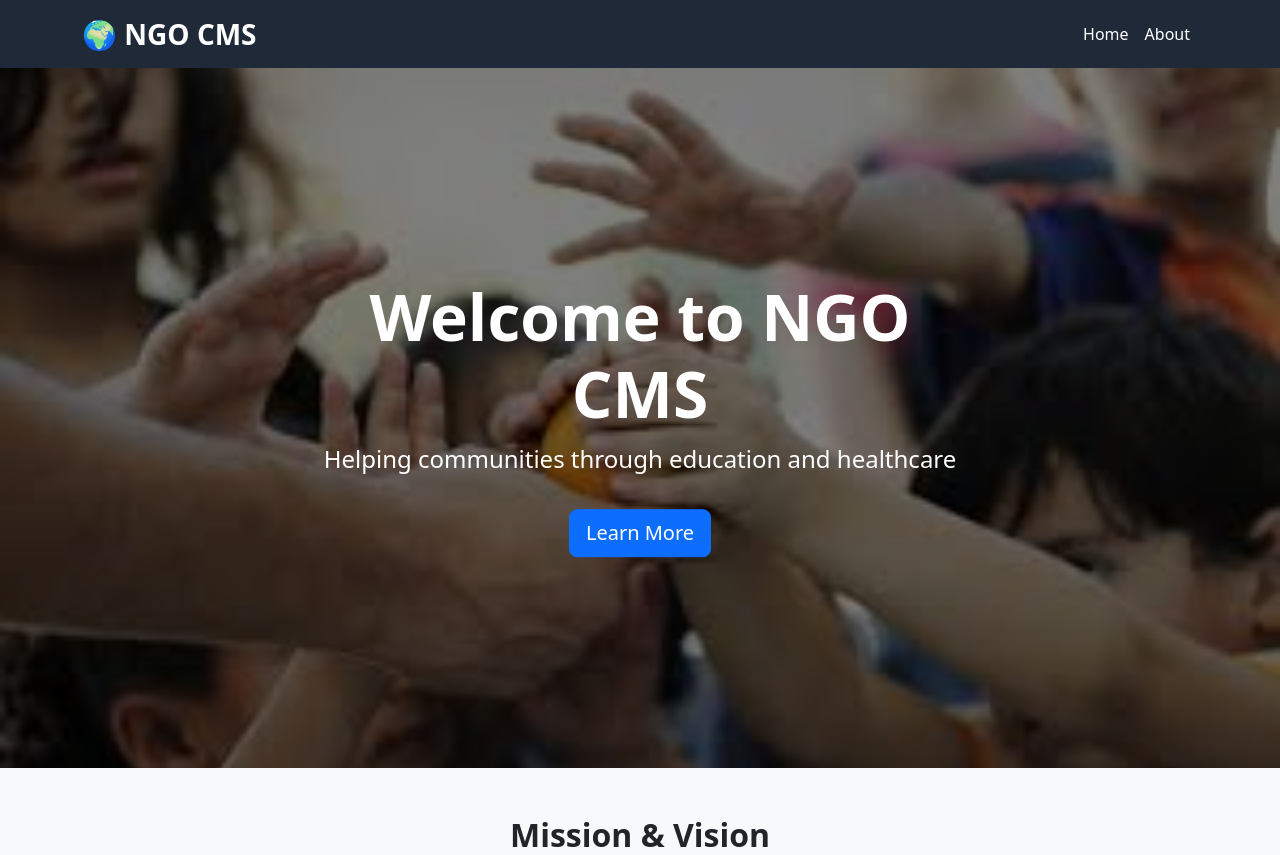
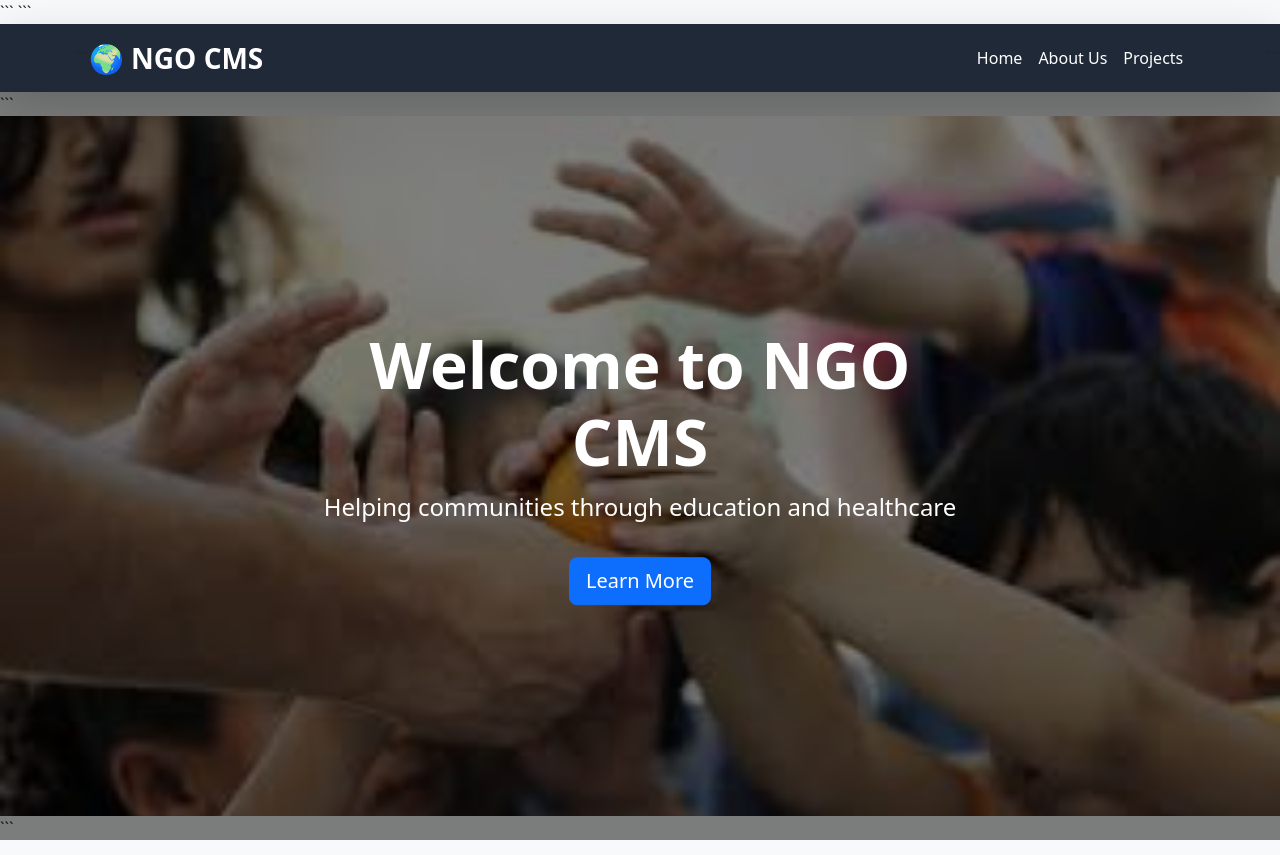
Before and after one commit to Aadityaaswale/ngo-cms-home-management, a Django app: page / in a window 1280 px wide. Shown: the top 855 px of the page. Run offline with Django 5.2, Linux system fonts and the light colour scheme; data comes from the database, SQL or seed files in the repository.

Commit message:
Added Projects navigation

````diff
--- a/templates/home.html
+++ b/templates/home.html
@@ -1,10 +1,12 @@
 <!DOCTYPE html>
+
 <html lang="en">
 <head>
     <meta charset="UTF-8">
     <meta name="viewport" content="width=device-width, initial-scale=1.0">
     <title>NGO CMS</title>
 
+```
 <link href="https://cdn.jsdelivr.net/npm/bootstrap@5.3.3/dist/css/bootstrap.min.css" rel="stylesheet">
 
 <style>
@@ -83,27 +85,35 @@
         margin-top:70px;
     }
 </style>
+```
+
 </head>
 <body>
 
-<nav class="navbar navbar-expand-lg navbar-dark">
+<nav class="navbar navbar-expand-lg navbar-dark shadow-lg">
     <div class="container">
 
+```
     <a class="navbar-brand fw-bold fs-3" href="/">
         🌍 NGO CMS
     </a>
 
     <div class="navbar-nav ms-auto">
         <a class="nav-link text-white" href="/">Home</a>
-            <a class="nav-link text-white" href="/about/">About</a>
+        <a class="nav-link text-white" href="/about/">About Us</a>
+        <a class="nav-link text-white" href="/projects/">Projects</a>
     </div>
 
 </div>
+```
+
 </nav>
 
 {% for banner in banners %}
+
 <div class="hero">
 
+```
 <img src="{{ banner.image.url }}" alt="Banner">
 
 <div class="overlay"></div>
@@ -116,12 +126,14 @@
         Learn More
     </a>
 </div>
+```
 
 </div>
 {% endfor %}
 
 <div class="container my-5">
 
+```
 <h2 class="section-title">Mission & Vision</h2>
 
 <div class="row">
@@ -141,11 +153,13 @@
     </div>
 
 </div>
+```
 
 </div>
 
 <div class="container my-5">
 
+```
 <h2 class="section-title">Statistics</h2>
 
 <div class="row">
@@ -164,11 +178,13 @@
     {% endfor %}
 
 </div>
+```
 
 </div>
 
 <div class="container my-5">
 
+```
 <h2 class="section-title">Our Initiatives</h2>
 
 <div class="row">
@@ -191,6 +207,7 @@
     {% endfor %}
 
 </div>
+```
 
 </div>
 
````
Lines whose indentation alone changed are shown as unchanged.
